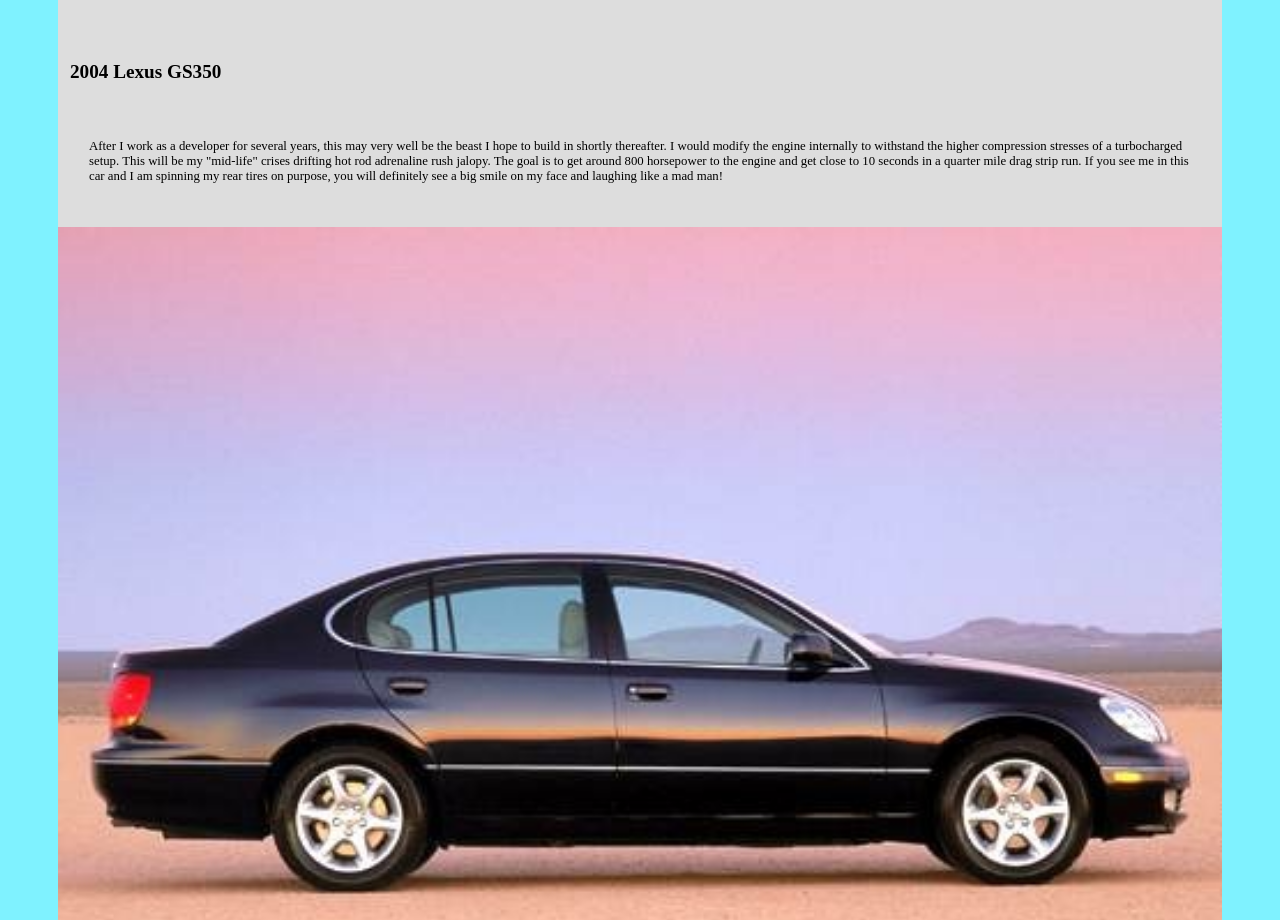
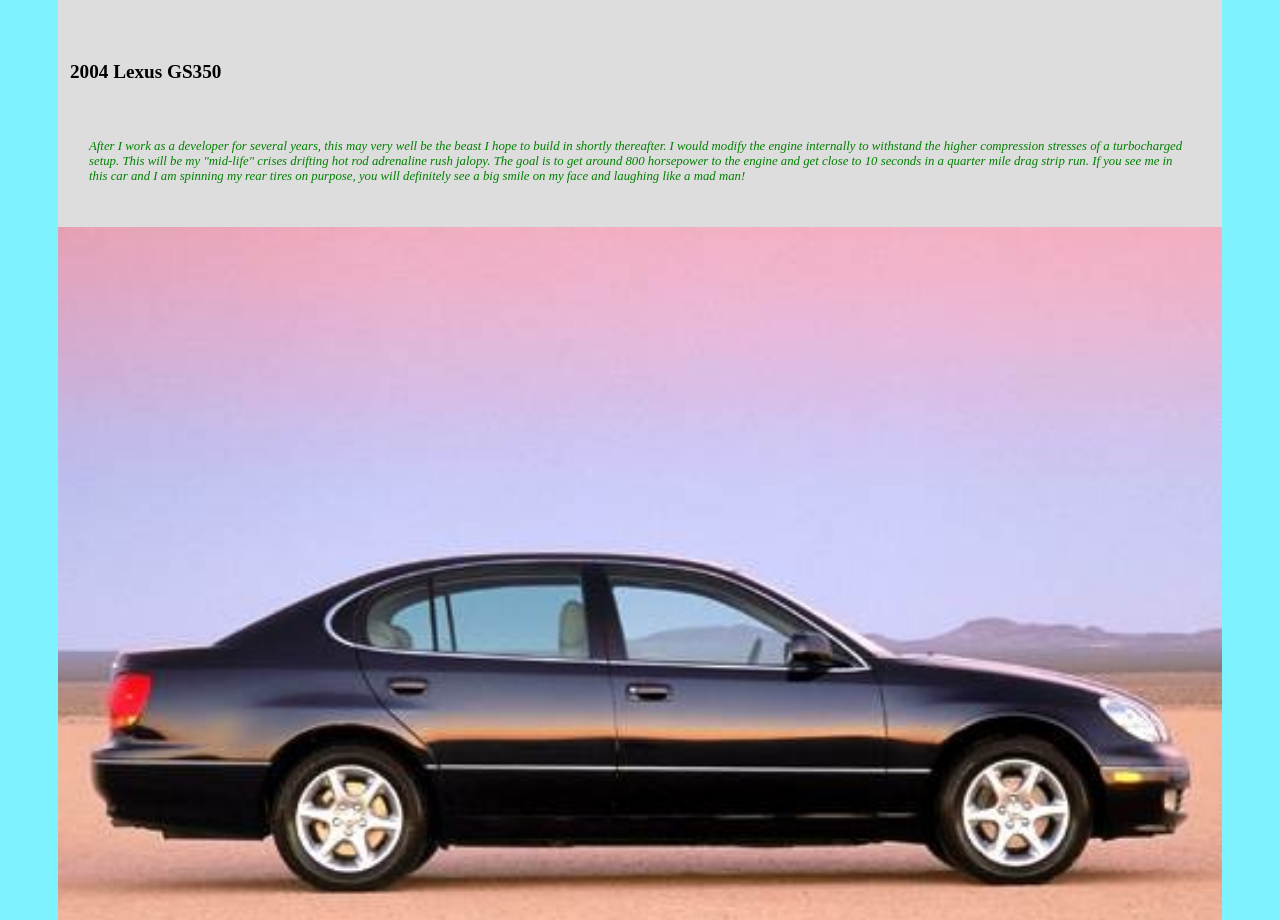
Before and after one commit to STL-LC101-January-22/assignment-4-html-me-something-lorin557799, a website: page index.html in a window 1280 px wide. Shown: the part 9720-10640 px from the top of the page. Drawn offline with Linux system fonts and the light colour scheme.

Commit message:
fixed all failure errors, testP funParagraph in html and styles

```diff
--- a/styles.css
+++ b/styles.css
@@ -29,7 +29,7 @@
     color: red;
 }
 
-testP.funParagraph {
+#testP.funParagraph {
     color: green;
     font-style: italic;
 }
```
